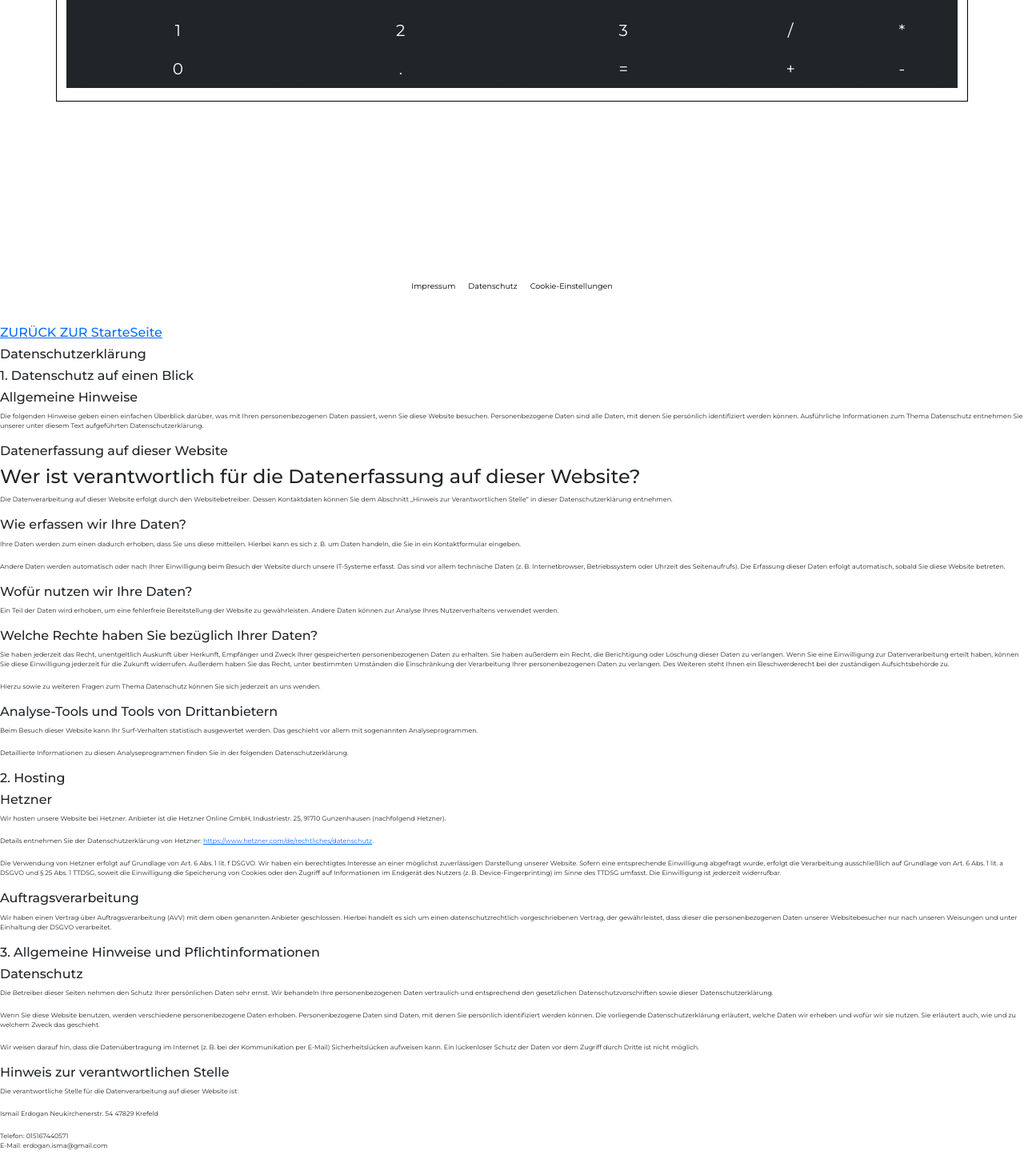
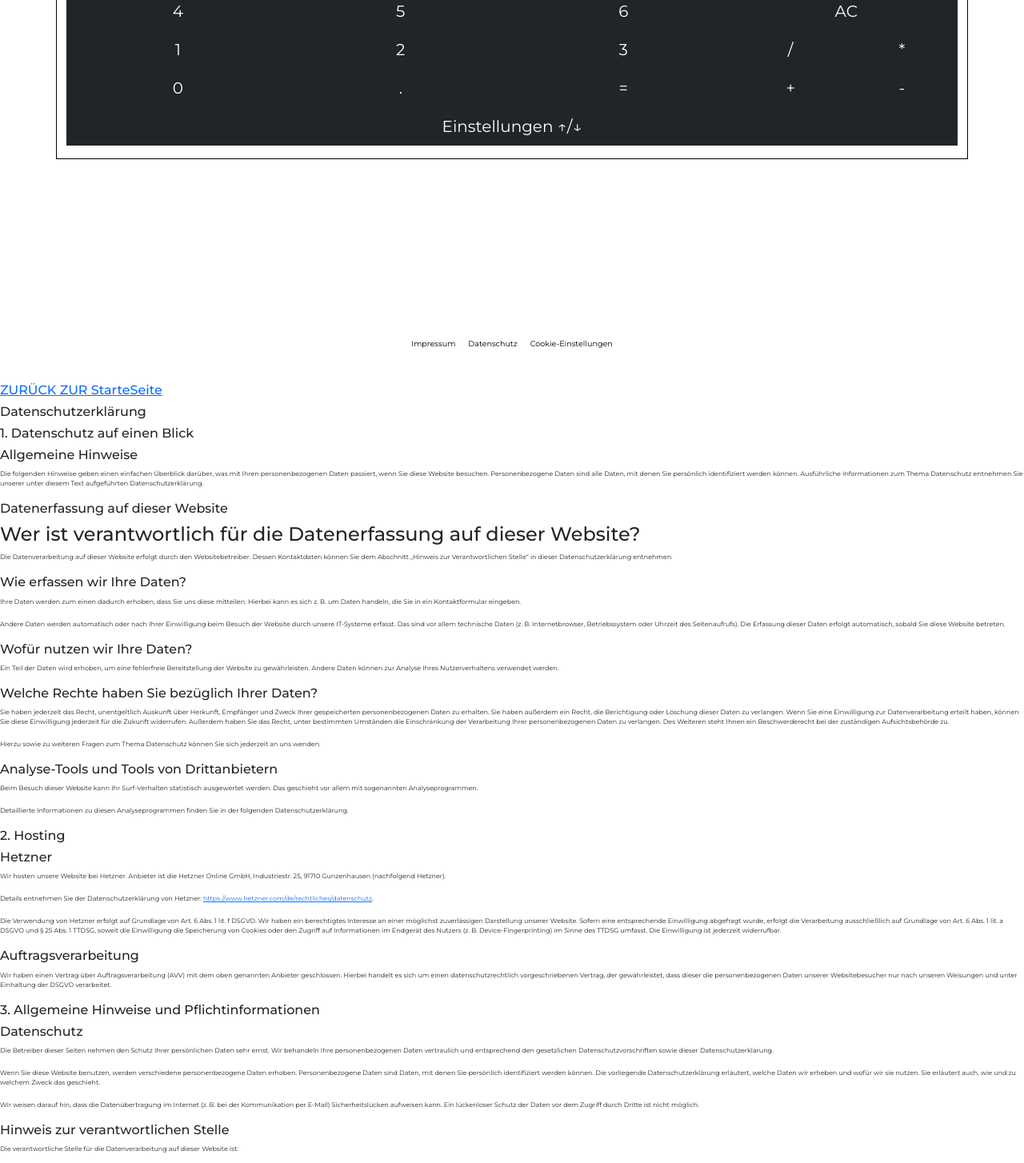
Before and after one commit to devmakesmarter/portfoliowebsite, a React (Create React App) app: page /src/Components/Rechtliches/Datenschutz.js in a window 1280 px wide. Shown: the part 1600-3054 px from the top of the page at 80% size. Built offline with nearby package versions, Linux system fonts and the light colour scheme.

Commit message:
Taschenrechner programmiert

```diff
--- a/src/Components/App.js
+++ b/src/Components/App.js
@@ -52,7 +52,7 @@ function App() {
     <br></br>
     <ProjektSeparator head="N-2" project={<ToDo/>} description="Eine ToDo-Liste mit verschiedenen Eigenschaften. Unter anderem ist es möglich, ein Zieldatum einzugeben und auch eine Prio zu vergeben. Die erstellen Aufgaben können nach Datum oder Prio auf- und absteigend sortiert werden." />
     <br></br>
-    <ProjektSeparator head="N-3 " project={<Calculator/>} description=" Bei diesem Projekt handelt es sich um einen Taschenrechner, welchen ich selbst programmiert habe. Eine Möglichkeit der Farbänderung wird aktuell noch programmiert. " />
+    <ProjektSeparator head="N-3 " project={<Calculator/>} description=" Bei diesem Projekt handelt es sich um einen Taschenrechner, welchen ich selbst programmiert habe. Zusätzlich zu den zuverlässigen und soliden Rechenfuntionen ist dieser individualisierbar. Es gibt insgesamt sechs unterschiedliche Farben. Bitte klicken Sie auf die Einstellungen. " />
 
 
 
--- a/src/Components/Calculator/Calculator.js
+++ b/src/Components/Calculator/Calculator.js
@@ -2,13 +2,20 @@ import {React, useState, useEffect, useReducer} from 'react';
 import 'bootstrap/dist/css/bootstrap.min.css';
 import "../Calculator/Calculator.css";
 import { Container, Row, Col, Carousel,Nav, Button,Navbar,NavDropdown, Card } from 'react-bootstrap';
-
+import {COLORS} from "../Calculator/Data";
 
 
 export const Calculator = () => {
 
+
     const [input, setInput] = useState("");
     const [result, setResult] =useState("0");
+    const [colorrow, setColorRow]= useState(COLORS.body.rowblack);
+    const [colorhead, setColorHead] = useState(COLORS.head.yellow);
+    const [colorcol, setColorCol] = useState(COLORS.body.colblack);
+    const [coloroperators, setColorOperators] = useState(COLORS.body.coloperatorsblack);
+    const [buttoncol, setButtonCol] = useState(COLORS.body.buttonblack);
+    const [colorsettingsbody, setColorSettingsBody] = useState(COLORS.body.colorsettingsbodyblack)
 
 
 
@@ -18,20 +25,14 @@ export const Calculator = () => {
     var tar = e.target.value;
 
     if( operators.includes(tar) && input==="" && result !="0"){
-
         setInput((prev) => (prev + tar));
     }
-
     if(operators.includes(tar) && input===""  ){
         return
     }
     if(operators.includes(tar)&& operators.includes(input.slice(-1))){
         return
     }
-
-
-
-
     else{
     setInput((prev) => (prev + tar))
     }
@@ -44,16 +45,17 @@ export const Calculator = () => {
    }
 
    const handleSum = () => {
-
-        if(input != "" && result != "0"){
-            console.log("a")
-
-
+        if(operators.includes(input.slice(0,1)) && input != "" && result != "0"){
             setResult((prev)=> (
                  eval(prev.toString() + input )
             ));
             setInput("");
             }
+
+        else if(!operators.includes(input.slice(-1)) && input != "" && result !="0" ){
+                alert("Bitte beachten Sie, dass Sie einen Operator einfügen müssen, damit es zur bestehenden Summe addiert wird. Löschen Sie bis zum Anfang mit DEL")
+            }
+
 
         else if(!operators.includes(input.slice(-1)) && input != "" ){
             console.log("b")
@@ -61,21 +63,104 @@ export const Calculator = () => {
             setInput("");
             }
 
-
-
-
         else{
-
             alert("Letzte Eingabe darf nicht leer oder Operatorzeichen sein ")
             }
    }
 
-   console.log(typeof(result));
 
    const handleReset = () => {
-
         setInput("");
         setResult(0);
+   }
+
+   const handleHead = ({target}) => {
+    const val = target.value;
+    if(val === "yellow"){
+        setColorHead(COLORS.head.yellow)
+    }
+    if(val === "darkblue"){
+        setColorHead(COLORS.head.darkblue)
+    }
+    if(val === "white"){
+        setColorHead(COLORS.head.white)
+    }
+    if(val === "green"){
+        setColorHead(COLORS.head.green)
+    }
+    if(val === "red"){
+        setColorHead(COLORS.head.red)
+    }
+    if(val === "darkgrey"){
+        setColorHead(COLORS.head.darkgrey)
+    }
+
+   }
+
+   const handleBody = ({target}) => {
+    const val = target.value;
+    if(val === "yellow"){
+        setColorRow(COLORS.body.rowyellow);
+        setColorCol(COLORS.body.colyellow);
+        setButtonCol(COLORS.body.buttonyellow);
+        setColorOperators(COLORS.body.coloperatorsyellow);
+        setColorSettingsBody(COLORS.body.colorsettingsbodyyellow);
+    }
+    if(val === "darkblue"){
+        setColorRow(COLORS.body.rowdarkblue);
+        setColorCol(COLORS.body.coldarkblue);
+        setButtonCol(COLORS.body.buttondarkblue);
+        setColorOperators(COLORS.body.coloperatorsdarkblue);
+        setColorSettingsBody(COLORS.body.colorsettingsbodydarkblue);
+
+    }
+    if(val === "black"){
+        setColorRow(COLORS.body.rowblack);
+        setColorCol(COLORS.body.colblack);
+        setButtonCol(COLORS.body.buttonblack);
+        setColorOperators(COLORS.body.coloperatorsblack);
+        setColorSettingsBody(COLORS.body.colorsettingsbodyblack);
+    }
+    if(val === "green"){
+        setColorRow(COLORS.body.rowgreen);
+        setColorCol(COLORS.body.colgreen);
+        setButtonCol(COLORS.body.buttongreen);
+        setColorOperators(COLORS.body.coloperatorsgreen);
+        setColorSettingsBody(COLORS.body.colorsettingsbodygreen);
+
+    }
+    if(val === "red"){
+        setColorRow(COLORS.body.rowred);
+        setColorCol(COLORS.body.colred);
+        setButtonCol(COLORS.body.buttonred);
+        setColorOperators(COLORS.body.coloperatorsred);
+        setColorSettingsBody(COLORS.body.colorsettingsbodyred);
+    }
+    if(val === "darkgrey"){
+        setColorRow(COLORS.body.rowdarkgrey);
+        setColorCol(COLORS.body.coldarkgrey);
+        setButtonCol(COLORS.body.buttondarkgrey);
+        setColorOperators(COLORS.body.coloperatorsdarkgrey);
+        setColorSettingsBody(COLORS.body.colorsettingsbodydarkgrey);
+    }
+
+   };
+
+   const handleDisplayForSettings = () => {
+
+
+
+    console.log(document.getElementById("options5146531").className)
+
+    if(document.getElementById("options5146531").classList.contains("closed")){
+
+    document.getElementById("options5146531").classList.remove("closed")
+    }
+    else if(!document.getElementById("options5146531").classList.contains("closed")){
+       document.getElementById("options5146531").className += " closed"
+      }
+
+
 }
 
 
@@ -83,46 +168,66 @@ export const Calculator = () => {
     <>
     <Container id="Calculatro48023532423">
         <Row>
-            <Col className="results col-12 text-end bg-warning">{input ? <span>{input}</span> : <span>0</span> } <h1>{result}</h1> </Col>
+            <Col className={colorhead}>{input ? <span>{input}</span> : <span>0</span> } <h1>{result}</h1> </Col>
         </Row>
 
-        <div className="bg-dark">
-        <Row className="bg-dark">
-            <Col className="col-3  d-flex justify-content-center align-items-center bg-dark" ><Button className="btn btn-dark btn-lg btn-block modifiybutton789461" value={7} onClick={handleClick}  >7</Button></Col>
-            <Col className=" col-3 d-flex justify-content-center align-items-center bg-dark " ><Button className="btn btn-dark btn-lg btn-block modifiybutton789461" value={8} onClick={handleClick}  >8</Button></Col>
-            <Col className=" col-3 d-flex justify-content-center align-items-center bg-dark " ><Button className="btn btn-dark btn-lg btn-block modifiybutton789461" value={9} onClick={handleClick} >9</Button></Col>
-            <Col className="col-3 d-flex justify-content-center align-items-center bg-dark  text-white" ><Button className="btn btn-dark btn-lg btn-block modifiybutton789461"  onClick={handleDelete} >Del</Button></Col>
+        <div className={colorrow}>
+        <Row className={colorrow}>
+            <Col className={colorcol} ><Button className={buttoncol} value={7} onClick={handleClick}  >7</Button></Col>
+            <Col className={colorcol}  ><Button className={buttoncol} value={8} onClick={handleClick}  >8</Button></Col>
+            <Col className={colorcol}  ><Button className={buttoncol} value={9} onClick={handleClick} >9</Button></Col>
+            <Col className={colorcol} ><Button className={buttoncol}  onClick={handleDelete} >Del</Button></Col>
 
 
 
         </Row>
-        <Row className="bg-dark"  >
-            <Col className="col-3  d-flex justify-content-center align-items-center bg-dark" ><Button className="btn btn-dark btn-lg btn-block modifiybutton789461" value={4} onClick={handleClick} >4</Button></Col>
-            <Col className=" col-3 d-flex justify-content-center align-items-center bg-dark " ><Button className="btn btn-dark btn-lg btn-block modifiybutton789461" value={5} onClick={handleClick}  >5</Button></Col>
-            <Col className=" col-3 d-flex justify-content-center align-items-center bg-dark " ><Button className="btn btn-dark btn-lg btn-block modifiybutton789461" value={6} onClick={handleClick} >6</Button></Col>
-            <Col className="col-3 d-flex justify-content-center align-items-center bg-dark  text-white" ><Button className="btn btn-dark btn-lg btn-block modifiybutton789461"  onClick={handleReset} >AC</Button></Col>
+        <Row className={colorrow}  >
+            <Col className={colorcol} ><Button className={buttoncol} value={4} onClick={handleClick} >4</Button></Col>
+            <Col className={colorcol} ><Button className={buttoncol} value={5} onClick={handleClick}  >5</Button></Col>
+            <Col className={colorcol} ><Button className={buttoncol} value={6} onClick={handleClick} >6</Button></Col>
+            <Col className={colorcol} ><Button className={buttoncol}  onClick={handleReset} >AC</Button></Col>
         </Row>
-        <Row className="bg-dark"  >
-            <Col className="col-3  d-flex justify-content-center align-items-center bg-dark" ><Button className="btn btn-dark btn-lg btn-block modifiybutton789461" value={1} onClick={handleClick} >1</Button></Col>
-            <Col className=" col-3 d-flex justify-content-center align-items-center bg-dark " ><Button className="btn btn-dark btn-lg btn-block modifiybutton789461" value={2} onClick={handleClick} >2</Button></Col>
-            <Col className=" col-3 d-flex justify-content-center align-items-center bg-dark " ><Button className="btn btn-dark btn-lg btn-block modifiybutton789461" value={3} onClick={handleClick} >3</Button></Col>
-            <Col className=" col-3 bg-secondary " >
-                <Row className="bg-dark"  >
-                <Col className="col-6 d-flex justify-content-center align-items-center bg-dark  text-white" ><Button className="btn btn-dark btn-lg btn-block modifiybutton789461" value="/" onClick={handleClick} >/</Button></Col>
-                 <Col className="col-6 d-flex justify-content-center align-items-center bg-dark text-white " ><Button className="btn btn-dark btn-lg btn-block modifiybutton789461" value="*" onClick={handleClick} >*</Button></Col>
+        <Row className={colorrow}  >
+            <Col className={colorcol} ><Button className={buttoncol} value={1} onClick={handleClick} >1</Button></Col>
+            <Col className={colorcol} ><Button className={buttoncol} value={2} onClick={handleClick} >2</Button></Col>
+            <Col className={colorcol} ><Button className={buttoncol} value={3} onClick={handleClick} >3</Button></Col>
+            <Col className=" col-3 bg-dark " >
+                <Row className={colorrow}  >
+                <Col className={coloroperators} ><Button className={buttoncol} value="/" onClick={handleClick} >/</Button></Col>
+                 <Col className={coloroperators} ><Button className={buttoncol} value="*" onClick={handleClick} >*</Button></Col>
                 </Row>
             </Col>
         </Row>
-        <Row className="bg-dark"     >
-            <Col className="col-3  d-flex justify-content-center align-items-center bg-dark" ><Button className="btn btn-dark btn-lg btn-block modifiybutton789461" value={0}  >0</Button></Col>
-            <Col className=" col-3 d-flex justify-content-center align-items-center bg-dark " ><Button className="btn btn-dark btn-lg btn-block modifiybutton789461" onClick={handleClick} value="." >.</Button></Col>
-            <Col className=" col-3 d-flex justify-content-center align-items-center bg-dark " ><Button className="btn btn-dark btn-lg btn-block modifiybutton789461" onClick={handleSum}  >=</Button></Col>
+        <Row className={colorrow}    >
+            <Col className={colorcol} ><Button className={buttoncol} value={0}  >0</Button></Col>
+            <Col className={colorcol} ><Button className={buttoncol} onClick={handleClick} value="." >.</Button></Col>
+            <Col className={colorcol} ><Button className={buttoncol} onClick={handleSum}  >=</Button></Col>
             <Col className=" col-3 bg-dark" >
-                <Row className="bg-dark" >
-                <Col className="col-6 d-flex justify-content-center align-items-center bg-dark  text-white" ><Button className="btn btn-dark btn-lg btn-block modifiybutton789461" onClick={handleClick} value="+">+</Button></Col>
-                 <Col className="col-6 d-flex justify-content-center align-items-center bg-dark text-white " ><Button className="btn btn-dark btn-lg btn-block modifiybutton789461" onClick={handleClick} value="-">-</Button></Col>
+                <Row className={colorrow} >
+                <Col className={coloroperators} ><Button className={buttoncol} onClick={handleClick} value="+">+</Button></Col>
+                 <Col className={coloroperators} ><Button className={buttoncol} onClick={handleClick} value="-">-</Button></Col>
                 </Row>
             </Col>
+        </Row>
+        <Row className={colorrow}>
+            <Col className={colorsettingsbody} ><Button className={buttoncol} value="" onClick={handleDisplayForSettings} >Einstellungen ↑/↓</Button></Col>
+        </Row>
+        <Row className="bg-dark closed"  id="options5146531"    >
+            <Col className="col-6  d-flex justify-content-center align-items-center bg-dark" ><Button className="btn btn-dark btn-lg btn-block modifiybutton789461" value={0}  >Head</Button></Col>
+            <Col className=" col-6 d-flex justify-content-center align-items-center bg-dark " ><Button className="btn btn-dark btn-lg btn-block modifiybutton789461" onClick={handleClick} value="." >Body</Button></Col>
+            <Col className=" col-2 d-flex justify-content-center align-items-center bg-warning " ><Button className="btn btn-warning btn-lg btn-block modifiybutton789461" value="yellow" onClick={handleHead}  >Y</Button></Col>
+            <Col className=" col-2 d-flex justify-content-center align-items-center bg-primary " ><Button className="btn btn-primary btn-lg btn-block modifiybutton789461" value="darkblue" onClick={handleHead}  >B</Button></Col>
+            <Col className=" col-2 d-flex justify-content-center align-items-center bg-light " ><Button className="btn btn-light btn-lg btn-block modifiybutton789461" value="white" onClick={handleHead}  >W</Button></Col>
+            <Col className=" col-2 d-flex justify-content-center align-items-center bg-warning " ><Button className="btn btn-warning btn-lg btn-block modifiybutton789461" value="yellow" onClick={handleBody}  >Y</Button></Col>
+            <Col className=" col-2 d-flex justify-content-center align-items-center bg-primary " ><Button className="btn btn-primary btn-lg btn-block modifiybutton789461" value="darkblue" onClick={handleBody}  >B</Button></Col>
+            <Col className=" col-2 d-flex justify-content-center align-items-center bg-dark " ><Button className="btn btn-dark btn-lg btn-block modifiybutton789461" value="black" onClick={handleBody}  >B</Button></Col>
+            <Col className=" col-2 d-flex justify-content-center align-items-center bg-success " ><Button className="btn btn-success btn-lg btn-block modifiybutton789461" value="green" onClick={handleHead}  >G</Button></Col>
+            <Col className=" col-2 d-flex justify-content-center align-items-center bg-danger " ><Button className="btn btn-danger btn-lg btn-block modifiybutton789461" value="red" onClick={handleHead}  >R</Button></Col>
+            <Col className=" col-2 d-flex justify-content-center align-items-center bg-secondary " ><Button className="btn btn-secondary btn-lg btn-block modifiybutton789461" value="darkgrey" onClick={handleHead}  >G</Button></Col>
+            <Col className=" col-2 d-flex justify-content-center align-items-center bg-success " ><Button className="btn btn-success btn-lg btn-block modifiybutton789461" value="green" onClick={handleBody}  >G</Button></Col>
+            <Col className=" col-2 d-flex justify-content-center align-items-center bg-danger " ><Button className="btn btn-danger btn-lg btn-block modifiybutton789461" value="red" onClick={handleBody}  >R</Button></Col>
+            <Col className=" col-2 d-flex justify-content-center align-items-center bg-secondary " ><Button className="btn btn-secondary btn-lg btn-block modifiybutton789461" value="darkgrey" onClick={handleBody}  >G</Button></Col>
+
         </Row>
         </div>
 
--- /dev/null
+++ b/src/Components/Calculator/Data.js
@@ -0,0 +1,45 @@
+ export const COLORS = {
+     head: {
+         yellow: "results col-12 text-end bg-warning",
+         darkblue: "results col-12 text-end bg-primary",
+         white: "results col-12 text-end bg-light",
+         green: "results col-12 text-end bg-success",
+         red: "results col-12 text-end bg-danger",
+         darkgrey: "results col-12 text-end bg-secondary",
+     },
+     body: {
+         rowyellow: "bg-warning",
+         colyellow: "col-3  d-flex justify-content-center align-items-center bg-warning",
+         coloperatorsyellow: "col-6 d-flex justify-content-center align-items-center bg-warning ",
+         buttonyellow: "btn btn-warning btn-lg btn-block modifiybutton789461",
+         colorsettingsbodyyellow: "col-12  d-flex justify-content-center align-items-center bg-warning",
+         rowdarkblue: "bg-primary",
+         coldarkblue: "col-3  d-flex justify-content-center align-items-center bg-primary",
+         coloperatorsdarkblue: "col-6 d-flex justify-content-center align-items-center bg-primary ",
+         buttondarkblue: "btn btn-primary btn-lg btn-block modifiybutton789461",
+         colorsettingsbodydarkblue: "col-12  d-flex justify-content-center align-items-center bg-primary",
+         rowblack: "bg-dark",
+         colblack: "col-3  d-flex justify-content-center align-items-center bg-dark",
+         coloperatorsblack: "col-6 d-flex justify-content-center align-items-center bg-dark ",
+         buttonblack: "btn btn-dark btn-lg btn-block modifiybutton789461",
+         colorsettingsbodyblack: "col-12  d-flex justify-content-center align-items-center bg-dark",
+         rowgreen: "bg-success",
+         colgreen: "col-3  d-flex justify-content-center align-items-center bg-success",
+         coloperatorsgreen: "col-6 d-flex justify-content-center align-items-center bg-success ",
+         buttongreen: "btn btn-success btn-lg btn-block modifiybutton789461",
+         colorsettingsbodygreen: "col-12  d-flex justify-content-center align-items-center bg-success",
+         rowred: "bg-danger",
+         colred: "col-3  d-flex justify-content-center align-items-center bg-danger",
+         coloperatorsred: "col-6 d-flex justify-content-center align-items-center bg-danger ",
+         buttonred: "btn btn-danger btn-lg btn-block modifiybutton789461",
+         colorsettingsbodyred: "col-12  d-flex justify-content-center align-items-center bg-danger",
+         rowdarkgrey: "bg-secondary",
+         coldarkgrey: "col-3  d-flex justify-content-center align-items-center bg-secondary",
+         coloperatorsdarkgrey: "col-6 d-flex justify-content-center align-items-center bg-secondary ",
+         buttondarkgrey: "btn btn-secondary btn-lg btn-block modifiybutton789461",
+         colorsettingsbodydarkgrey: "col-12  d-flex justify-content-center align-items-center bg-secondary",
+
+     }
+
+
+ }
--- a/src/Components/Projektehead/ProjekteHead.js
+++ b/src/Components/Projektehead/ProjekteHead.js
@@ -8,7 +8,7 @@ export  const ProjekteHead = () => {
     <>
     <div id="projektehead547126874">
       <div className="aprojektdescription" id="Projektbeginn" >
-      <h1>Projekte</h1>
+      <h1 className="specialh1tothis">Projekte</h1>
 
       </div>
     </div>
--- a/src/Components/Rechtliches/Datenschutz.js
+++ b/src/Components/Rechtliches/Datenschutz.js
@@ -59,9 +59,10 @@ export const Datenschutz = () => {
 <p>Wir weisen darauf hin, dass die Datenübertragung im Internet (z. B. bei der Kommunikation per E-Mail) Sicherheitslücken aufweisen kann. Ein lückenloser Schutz der Daten vor dem Zugriff durch Dritte ist nicht möglich.</p>
 <h3 className="impressumstyle23456thetwo"    >Hinweis zur verantwortlichen Stelle</h3>
 <p>Die verantwortliche Stelle für die Datenverarbeitung auf dieser Website ist:</p>
-<p>Ismail Erdogan Neukirchenerstr. 54 47829 Krefeld</p>
+<p>I/s?m/ail Er/do/g?an Neu?kir/chen?erstr. 54 47?829 Kref?eld</p>
+<p> Bitte entschuldigen Sie die Sonderzeichen in meinem Namen. Aber leider wird im Internet einfach mit meinem Angaben Verträge abgeschlossen. Durch die Sonderzeichen will das maschinelle Lesen verhindern</p>
 
-<p>Telefon: 015167440571<br /> E-Mail: erdogan.isma@gmail.com</p>
+<p>Telefon: 01/51??6744?05?71<br /> E-Mail: erdogan.isma @ gmail.com</p>
 <p>Verantwortliche Stelle ist die natürliche oder juristische Person, die allein oder gemeinsam mit anderen über die Zwecke und Mittel der Verarbeitung von personenbezogenen Daten (z. B. Namen, E-Mail-Adressen o. Ä.) entscheidet.</p>
 
 <h3 className="impressumstyle23456thetwo"   >Speicherdauer</h3>
@@ -261,9 +262,11 @@ export const Datenschutz = () => {
 <p>We herewith advise you that the transmission of data via the Internet (i.e., through e-mail communications) may be prone to security gaps. It is not possible to completely protect data against third-party access.</p>
 <h3  className="impressumstyle23456thetwo" >Information about the responsible party (referred to as the “controller” in the GDPR)</h3>
 <p>The data processing controller on this website is:</p>
-<p>Ismail Erdogan Neukirchenerstr. 54 47829 Krefeld</p>
+<p>Is?mail Erdo//gan Neukirch/ eners? tr. 54 478? 29 Kref? eld</p>
+<p>  Sry, for the Slashes and Question mark. But someone is grabing my Data on the Inet. I try to impede it with the Questionsmarks</p>
 
-<p>Phone: 015167440571<br /> E-mail: erdogan.isma@gmail.com</p>
+<p>Phone: 01??5167440??571<br /> E-mail: erdogan.isma @ gmail.com</p>
+<p>  Sry, for the Slashes and Question mark. But someone is grabing my Data on the Inet. I try to impede it with the Questionsmarks</p>
 <p>The controller is the natural person or legal entity that single-handedly or jointly with others makes decisions as to the purposes of and resources for the processing of personal data (e.g., names, e-mail addresses, etc.).</p>
 
 <h3 className="impressumstyle23456thetwo"   >Storage duration</h3>
--- a/src/Components/Rechtliches/Impressum.js
+++ b/src/Components/Rechtliches/Impressum.js
@@ -14,13 +14,15 @@ return (
 <h1 className="impressumstyle23456thetwo " >Impressum</h1>
 
 <h2 className="impressumstyle23456thetwo "  >Angaben gemäß § 5 TMG</h2>
-<p>Ismail Erdogan<br /> Neukirchenerstr. 54<br /> 47829 Krefeld</p>
+<p>Is?ma?il Erdogan<br /> Neuk?irch??ene?rstr. 54<br /> 478??29 Kref??eld</p>
+<p> Bitte entschuldigen Sie die Sonderzeichen in meinem Namen. Aber leider wird im Internet einfach mit meinem Angaben Verträge abgeschlossen. Durch die Sonderzeichen will das maschinelle Lesen verhindern</p>
+
 
 <h2  className="impressumstyle23456thetwo "  >Kontakt</h2>
-<p>Telefon: 015167440571<br /> E-Mail: erdogan.isma@gmail.com</p>
+<p>Telefon: 01516?744?0571<br /> E-Mail: erdogan.isma @ gmail.com</p>
 
 <h2  className="impressumstyle23456thetwo " >Redaktionell verantwortlich</h2>
-<p>Ismail Erdogan</p>
+<p>Ism??ail Erdo//gan</p>
 <h2 className="impressumstyle23456thetwo "  >Bilder und Projekte
 </h2>
 
@@ -32,10 +34,10 @@ return (
 <h1 className="impressumstyle23456thetwo "  >Site Notice</h1>
 
 <h2 className="impressumstyle23456thetwo " >Information pursuant to Sect. 5 German Telemedia Act (TMG)</h2>
-<p>Ismail Erdogan<br /> Neukirchenerstr. 54<br /> 47829 Krefeld</p>
+<p>Isma??il Erdo??gan<br /> Neuk??irch//ener??str. 54<br /> 47829 Krefeld</p>
 
 <h2  className="impressumstyle23456thetwo "  >Contact</h2>
-<p>Phone: 015167440571<br /> E-mail: erdogan.isma@gmail.com</p>
+<p>Phone: 0151??67??440?571<br /> E-mail: erdogan.isma @ gmail.com</p>
 
 <h2 className="impressumstyle23456thetwo " >Person responsible for editorial</h2>
 <p>Ismail Erdogan</p>
```
Also changed, not shown: src/Components/Calculator/Calculator.css (+10 -0 lines). Lines whose indentation alone changed are shown as unchanged.
